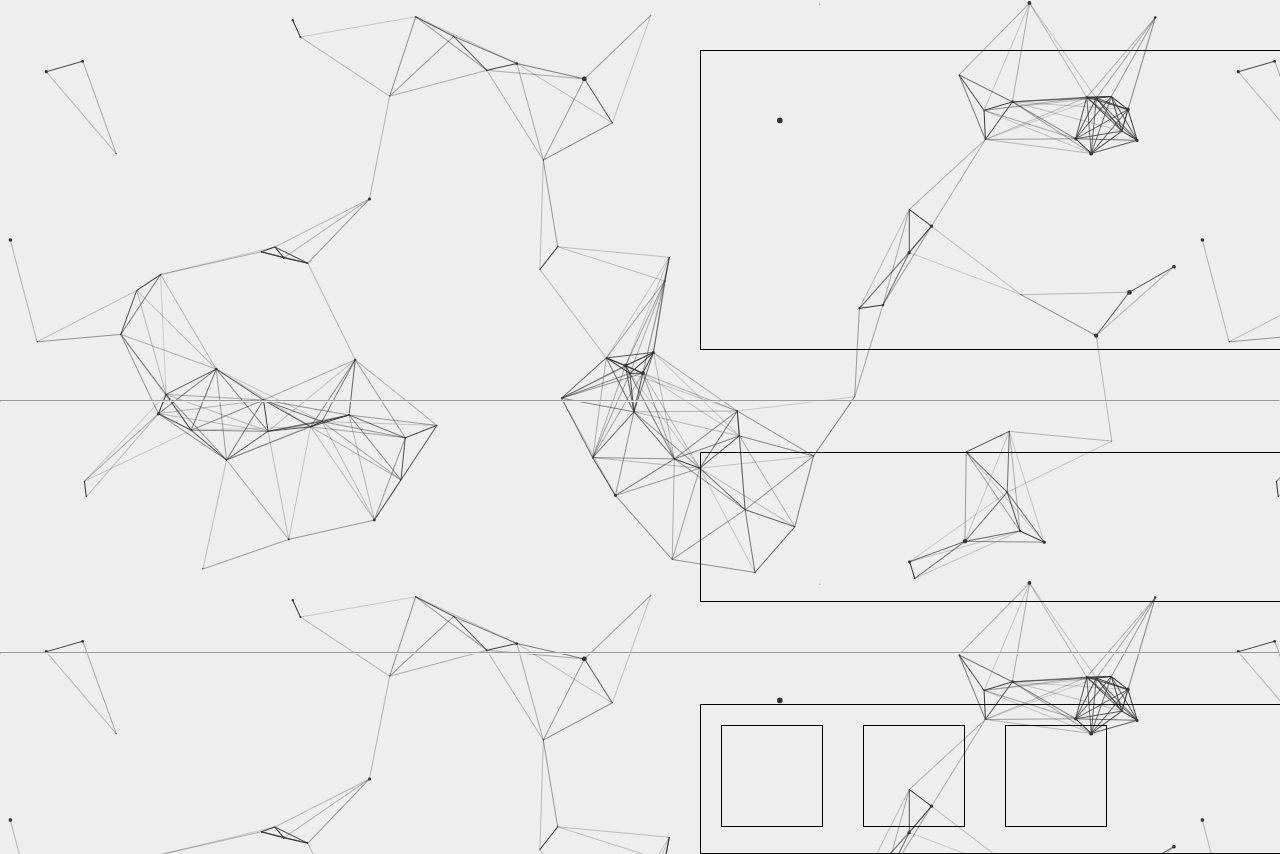
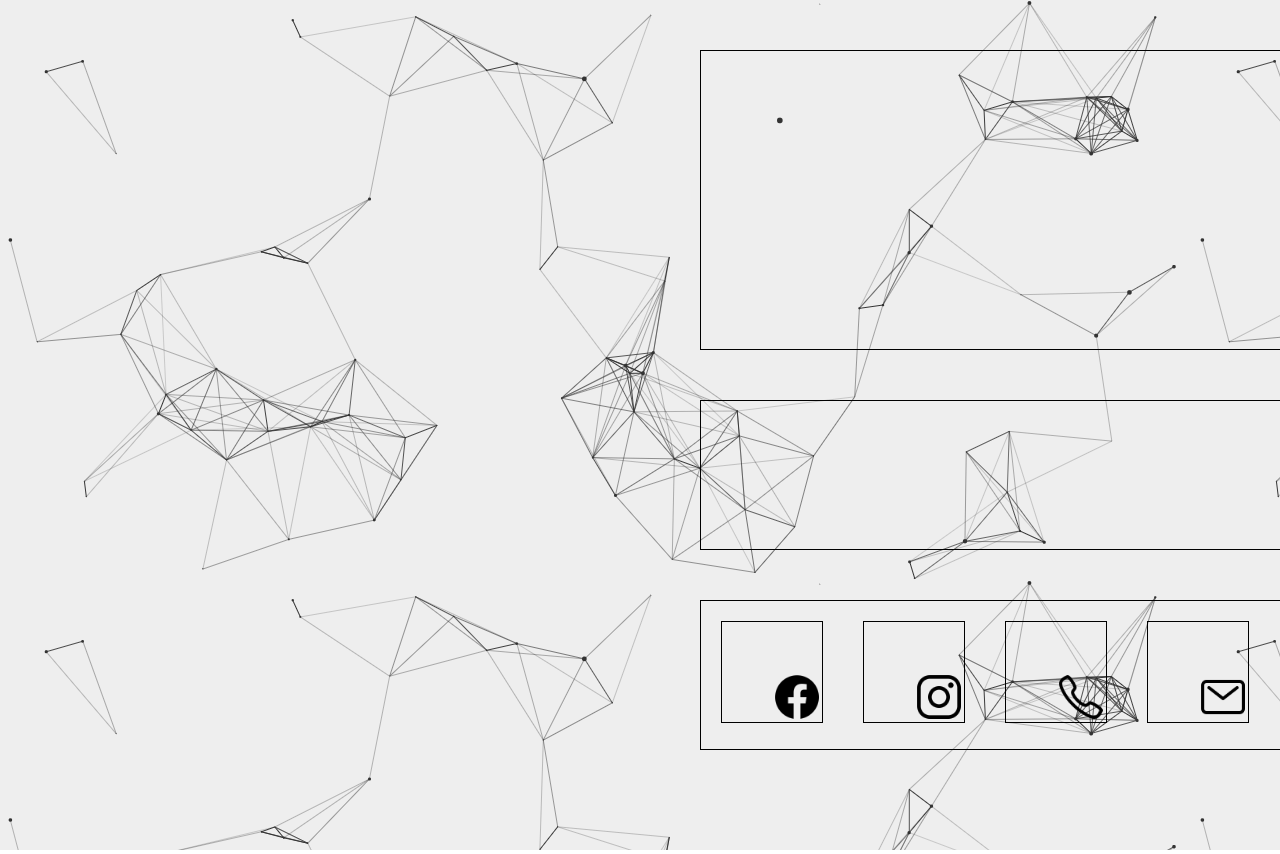
Before and after one commit to asadi80/almaisan, a plain HTML site: page index.html in a window 1280 px wide. Drawn offline with Linux system fonts and the light colour scheme.

Commit message:
updating

```diff
--- a/assest/css/style.css
+++ b/assest/css/style.css
@@ -39,6 +39,28 @@ body {
     float: left;
     padding: 50px;
     margin: 20px;
-
-
 }
+.facebook{
+    width: 50px ;
+    height: 50px;
+    background-image: url(../iam/logo-facebook.png);
+    background-size: cover;
+}
+.insta{
+    width: 50px ;
+    height: 50px;
+    background-image: url(../iam/logo-instagram.png);
+    background-size: cover;
+}
+.call{
+    width: 50px ;
+    height: 50px;
+    background-image: url(../iam/call-outline.png);
+    background-size: cover;
+}
+.email{
+    width: 50px ;
+    height: 50px;
+    background-image: url(../iam/mail-outline.png);
+    background-size: cover;
+}
--- a/index.html
+++ b/index.html
@@ -12,15 +12,24 @@
     <div class="logo">
 
     </div>
-    <hr>
+
     <div class="products">
 
     </div>
-    <hr>
+
     <div class="contacts">
-      <div class="box"></div>
-      <div class="box"></div>
-      <div class="box"></div>
+      <div class="box">
+        <div class="facebook"></div>
+      </div>
+      <div class="box">
+        <div class="insta"></div>
+      </div>
+      <div class="box">
+        <div class="call"></div>
+      </div>
+      <div class="box">
+        <div class="email"></div>
+      </div>
     </div>
 </body>
 </html>
```
Also changed, not shown: assest/iam/call-outline.png (added), assest/iam/call-outline.svg (added), assest/iam/call.svg (added), assest/iam/logo-facebook.png (added), assest/iam/logo-facebook.svg (added), assest/iam/logo-instagram.png (added), assest/iam/logo-instagram.svg (added), assest/iam/mail-outline.png (added), assest/iam/mail-outline.svg (added).
